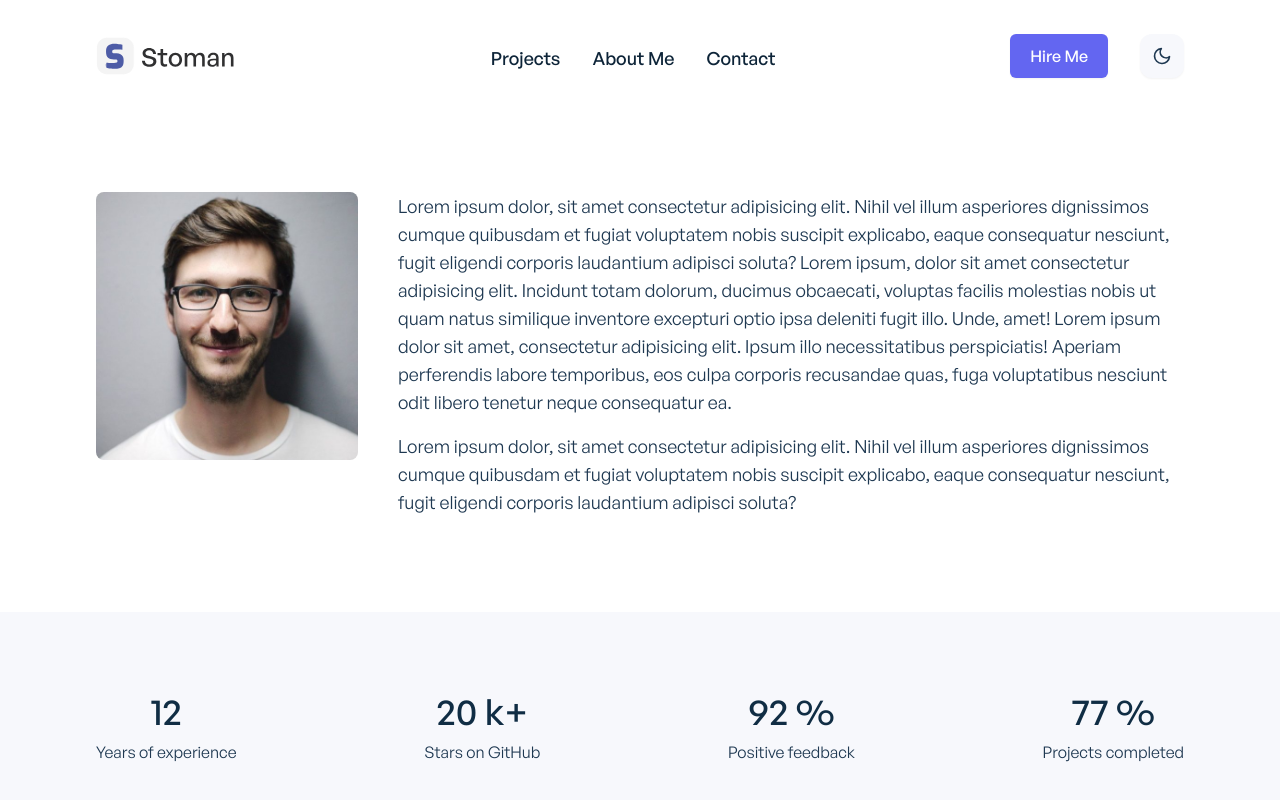
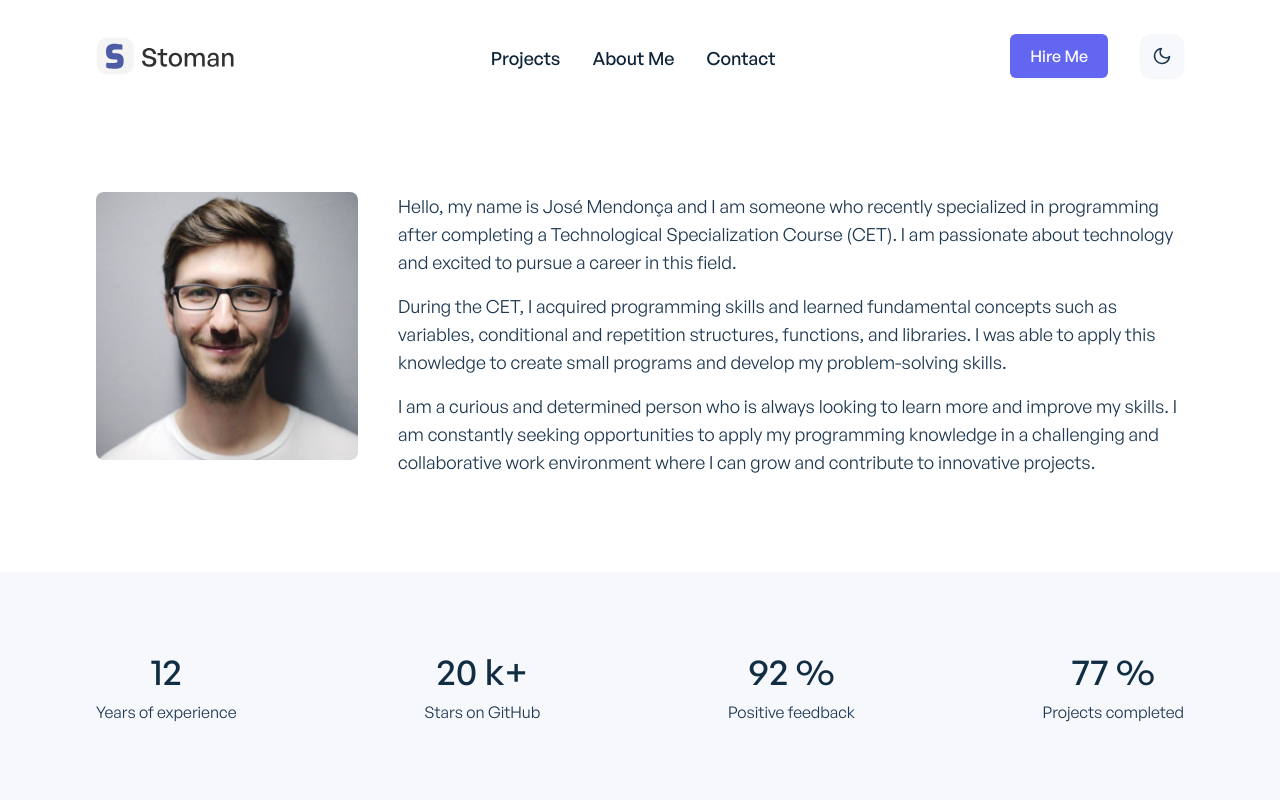
Before and after one commit to MendoncaJose/portfolio-main, a React (Create React App) app: page /about in a window 1280 px wide. Shown: the top 800 px of the page. Built offline with nearby package versions, Linux system fonts and the light colour scheme.

Commit message:
Update Bio

```diff
--- a/src/data/aboutMeData.js
+++ b/src/data/aboutMeData.js
@@ -1,10 +1,14 @@
 export const aboutMeData = [
 	{
 		id: 1,
-		bio: 'Lorem ipsum dolor, sit amet consectetur adipisicing elit. Nihil vel illum asperiores dignissimos cumque quibusdam et fugiat voluptatem nobis suscipit explicabo, eaque consequatur nesciunt, fugit eligendi corporis laudantium adipisci soluta? Lorem ipsum, dolor sit amet consectetur adipisicing elit. Incidunt totam dolorum, ducimus obcaecati, voluptas facilis molestias nobis ut quam natus similique inventore excepturi optio ipsa deleniti fugit illo. Unde, amet! Lorem ipsum dolor sit amet, consectetur adipisicing elit. Ipsum illo necessitatibus perspiciatis! Aperiam perferendis labore temporibus, eos culpa corporis recusandae quas, fuga voluptatibus nesciunt odit libero tenetur neque consequatur ea.',
+		bio: 'Hello, my name is José Mendonça and I am someone who recently specialized in programming after completing a Technological Specialization Course (CET). I am passionate about technology and excited to pursue a career in this field.',
 	},
 	{
 		id: 2,
-		bio: 'Lorem ipsum dolor, sit amet consectetur adipisicing elit. Nihil vel illum asperiores dignissimos cumque quibusdam et fugiat voluptatem nobis suscipit explicabo, eaque consequatur nesciunt, fugit eligendi corporis laudantium adipisci soluta?',
+		bio: 'During the CET, I acquired programming skills and learned fundamental concepts such as variables, conditional and repetition structures, functions, and libraries. I was able to apply this knowledge to create small programs and develop my problem-solving skills.',
+	},
+	{
+		id: 3,
+		bio: 'I am a curious and determined person who is always looking to learn more and improve my skills. I am constantly seeking opportunities to apply my programming knowledge in a challenging and collaborative work environment where I can grow and contribute to innovative projects.',
 	},
 ];
```
